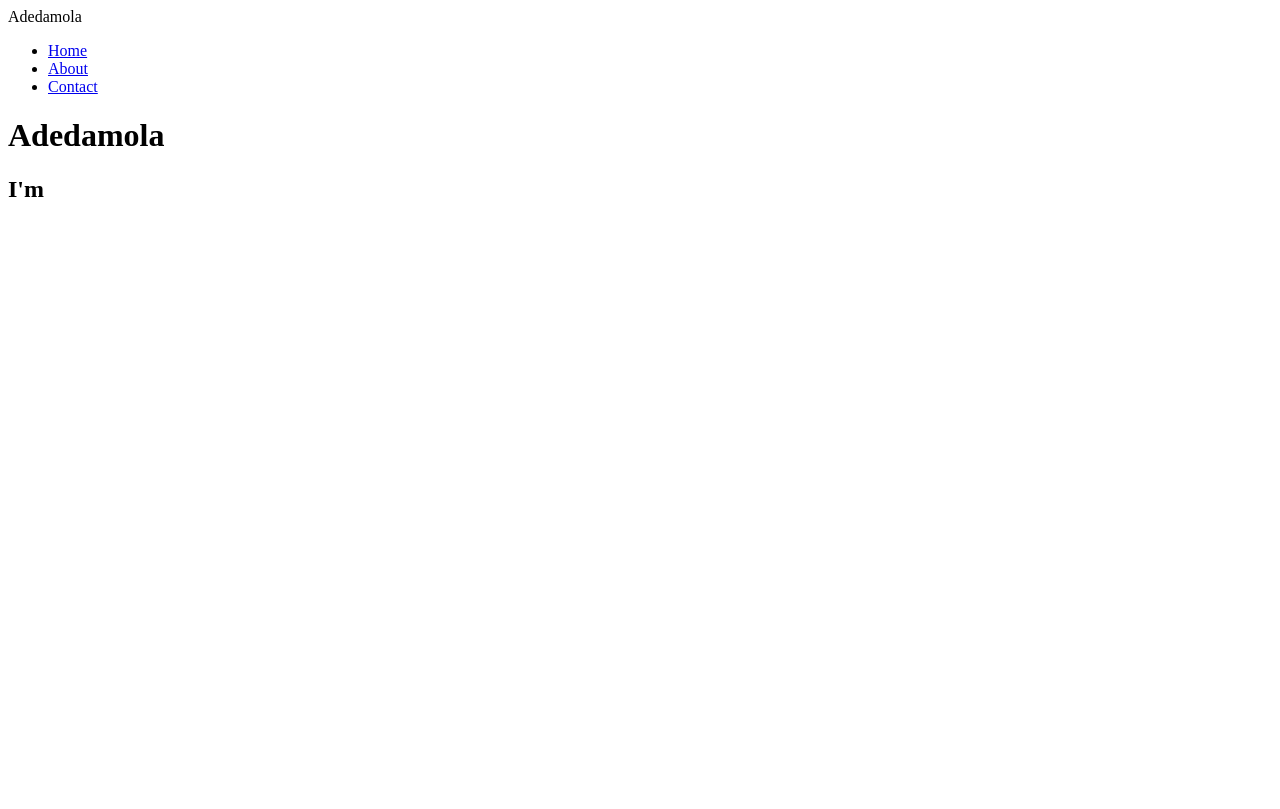
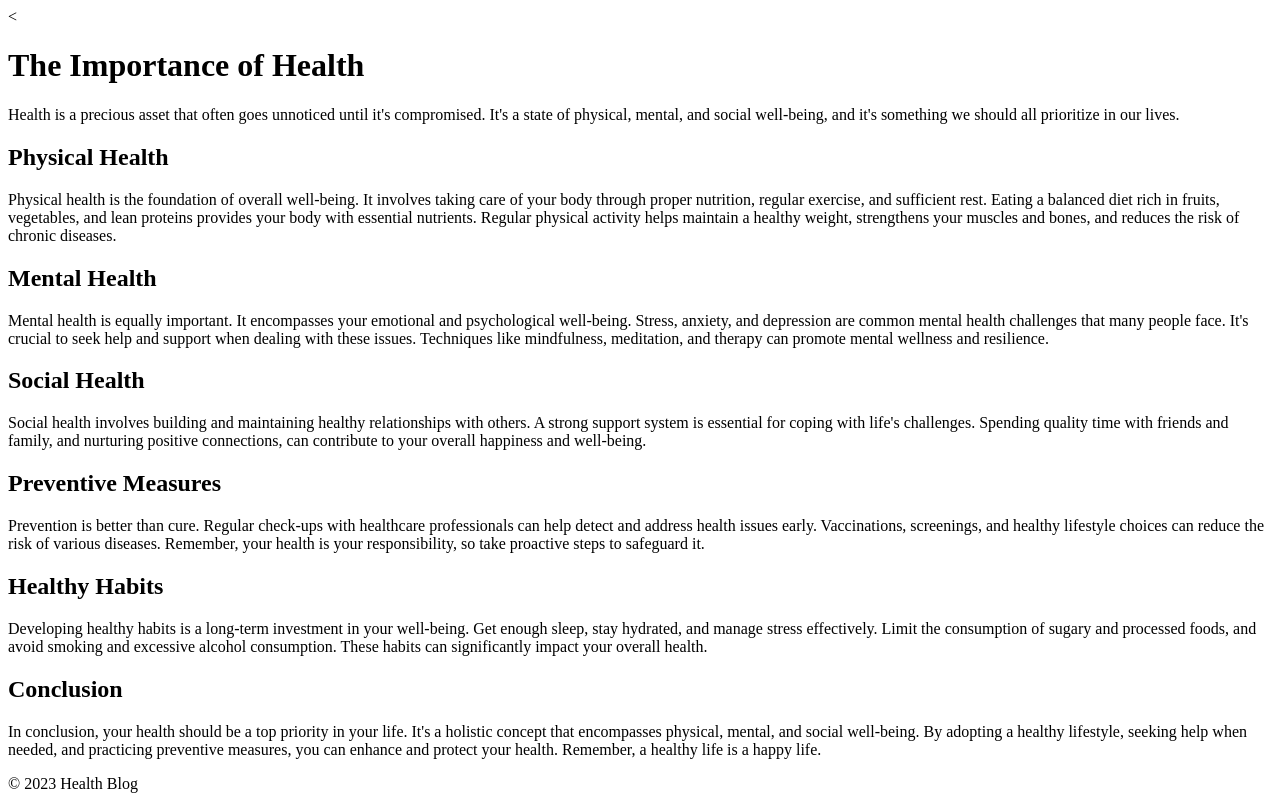
Before and after one commit to techdel/techdel.github.io, a plain HTML site: page index.html in a window 1280 px wide. Drawn offline with Linux system fonts and the light colour scheme.

Commit message:
Update index.html

```diff
--- a/index.html
+++ b/index.html
@@ -1,42 +1,41 @@
-<!doctype html>
-  <html>
-    <head>
+<<!DOCTYPE html>
+<html lang="en">
+<head>
+    <meta charset="UTF-8">
+    <meta name="viewport" content="width=device-width, initial-scale=1.0">
+    <title>Health Blog</title>
+</head>
+<body>
+    <h1>The Importance of Health</h1>
 
-     <title>  </title>
-            <link rel="stylesheet" href="./style.css">
-    </head>
-    <body>
-  <div class="home">
-  <!--Navbar-->
-<div class="nav">
-    <div> Adedamola </div>
-         <ul>
-   <li><a href="#">Home  </a>  </li>
-   <li> <a href="./about.html"> About  </a> </li>
-   <li> <a href="./contact.html"> Contact </a>  </li>
-        </ul>
-   </div>
- <div class="text-container">
-  <div>
-   <h1>  Adedamola </h1>
-   <h2> I'm  </h2>
-   </div>
+    <p>Health is a precious asset that often goes unnoticed until it's compromised. It's a state of physical, mental, and social well-being, and it's something we should all prioritize in our lives.</p>
 
+    <h2>Physical Health</h2>
 
-   </div>
-     </div>
-      <meta name="de4dda2f2202a239e65f345424d86ef84202db25" content="de4dda2f2202a239e65f345424d86ef84202db25" />
+    <p>Physical health is the foundation of overall well-being. It involves taking care of your body through proper nutrition, regular exercise, and sufficient rest. Eating a balanced diet rich in fruits, vegetables, and lean proteins provides your body with essential nutrients. Regular physical activity helps maintain a healthy weight, strengthens your muscles and bones, and reduces the risk of chronic diseases.</p>
 
-      <script>
-(function(ktfke){
-var d = document,
-    s = d.createElement('script'),
-    l = d.scripts[d.scripts.length - 1];
-s.settings = ktfke || {};
-s.src = "\/\/majorcharacter.com\/cZDN9Y6.b\/2_5zlSS\/WNQu9xNtDxg\/0WN\/zTk\/yKNnSq0J0rOODXQF3xOlTOIQ2g";
-l.parentNode.insertBefore(s, l);
-})({})
-</script>
+    <h2>Mental Health</h2>
 
-    </body>
+    <p>Mental health is equally important. It encompasses your emotional and psychological well-being. Stress, anxiety, and depression are common mental health challenges that many people face. It's crucial to seek help and support when dealing with these issues. Techniques like mindfulness, meditation, and therapy can promote mental wellness and resilience.</p>
+
+    <h2>Social Health</h2>
+
+    <p>Social health involves building and maintaining healthy relationships with others. A strong support system is essential for coping with life's challenges. Spending quality time with friends and family, and nurturing positive connections, can contribute to your overall happiness and well-being.</p>
+
+    <h2>Preventive Measures</h2>
+
+    <p>Prevention is better than cure. Regular check-ups with healthcare professionals can help detect and address health issues early. Vaccinations, screenings, and healthy lifestyle choices can reduce the risk of various diseases. Remember, your health is your responsibility, so take proactive steps to safeguard it.</p>
+
+    <h2>Healthy Habits</h2>
+
+    <p>Developing healthy habits is a long-term investment in your well-being. Get enough sleep, stay hydrated, and manage stress effectively. Limit the consumption of sugary and processed foods, and avoid smoking and excessive alcohol consumption. These habits can significantly impact your overall health.</p>
+
+    <h2>Conclusion</h2>
+
+    <p>In conclusion, your health should be a top priority in your life. It's a holistic concept that encompasses physical, mental, and social well-being. By adopting a healthy lifestyle, seeking help when needed, and practicing preventive measures, you can enhance and protect your health. Remember, a healthy life is a happy life.</p>
+
+    <footer>
+        <p>&copy; 2023 Health Blog</p>
+    </footer>
+</body>
 </html>
```
